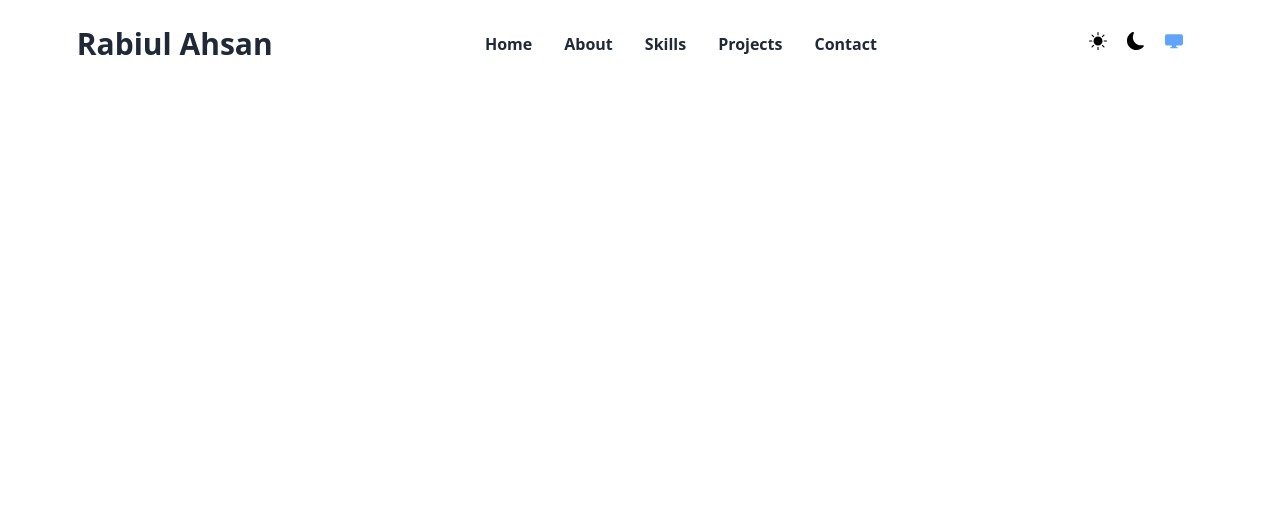
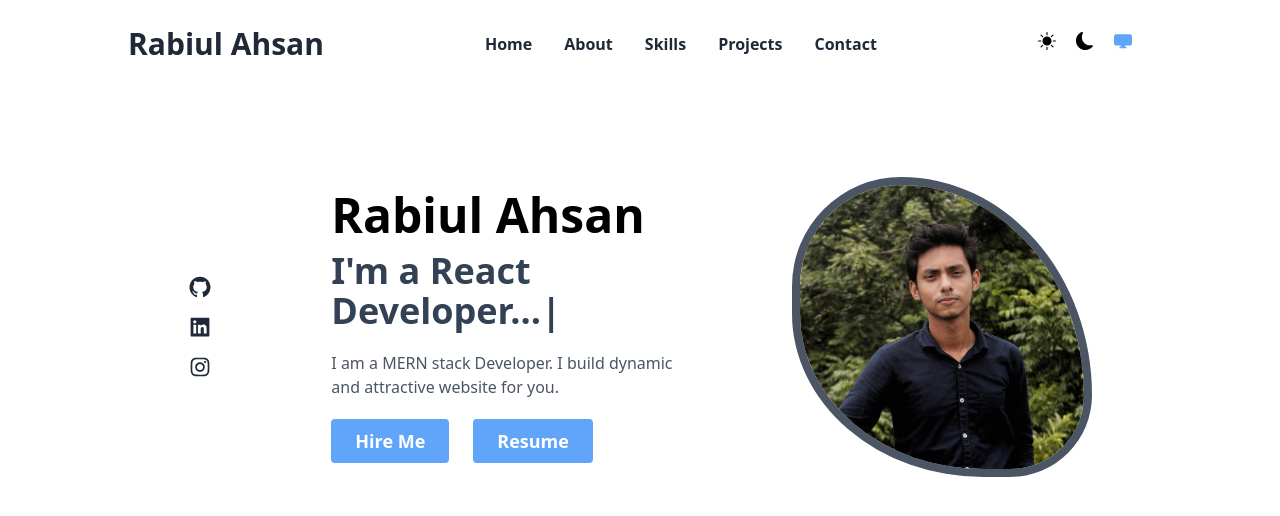
Before and after one commit to rabiulahsan/portfolio, a React (Vite) app: page / in a window 1280 px wide. Shown: the top 516 px of the page. Built offline with nearby package versions, Linux system fonts and the light colour scheme.

Commit message:
header image annimated and typing annimation added

```diff
--- a/package.json
+++ b/package.json
@@ -18,6 +18,7 @@
     "react-icons": "^4.10.1",
     "react-router-dom": "^6.14.0",
     "react-scroll": "^1.8.9",
+    "react-type-animation": "^3.1.0",
     "sort-by": "^1.2.0"
   },
   "devDependencies": {
--- /dev/null
+++ b/src/Components/Header/Header.css
@@ -0,0 +1,40 @@
+.header-img img{
+    animation: profile-animate 6s ease-in-out infinite 1s;
+}
+@keyframes profile-animate{
+    0%{
+        border-radius: 60% 40% 30% 70% / 60% 30% 70% 40%;
+    }
+    25%{
+        border-radius: 30% 70% 70% 40% / 40% 70% 40% 80%;
+    }
+    50%{
+        border-radius: 80% 40% 70% 30% / 80% 40% 70% 30%;
+    }
+    75%{
+        border-radius: 40% 70% 30% 70% / 40% 80% 30% 60%;
+    }
+    100%{
+        border-radius: 60% 40% 30% 70% / 60% 30% 70% 40%;
+    }
+}
+
+
+
+.button::before {
+    content: "";
+    position: absolute;
+    top: var(--before-top);
+    left: var(--before-left);
+    width: 0;
+    height: 0;
+    border-radius: 50%;
+    background-color: rgb(239, 116, 34);
+    transform: translate(-50%, -50%);
+    transition: width 0.5s, height 0.5s;
+  }
+   .button:hover::before {
+    cursor: pointer;
+    height: 400px;
+    width: 400px;
+  }
--- /dev/null
+++ b/src/Components/Header/Header.jsx
@@ -0,0 +1,130 @@
+import {
+  AiOutlineGithub,
+  AiFillLinkedin,
+  AiOutlineInstagram,
+} from "react-icons/ai";
+import "./Header.css";
+import { useState } from "react";
+import { TypeAnimation } from "react-type-animation";
+
+const Header = () => {
+  const [coordinates, setCoordinates] = useState({ x: 0, y: 0 });
+  const handleMouseMove = (e) => {
+    const x = e.pageX - e.currentTarget.offsetLeft;
+    const y = e.pageY - e.currentTarget.offsetTop;
+
+    setCoordinates({ x, y });
+  };
+  const buttonStyles = {
+    "--before-top": `${coordinates.y}px`,
+    "--before-left": `${coordinates.x}px`,
+  };
+
+  const handleButtonClick = () => {
+    const fileUrl =
+      "https://drive.google.com/file/d/1bnqiDpGTjVy1KgFha5D3GZlKeg2-Q7lF/view?usp=sharing";
+    window.open(fileUrl, "_blank");
+  };
+
+  return (
+    <div className="px-[10%] py-[8%]   flex justify-around items-center">
+      <div className="">
+        <ul className="text-2xl dark:text-white flex flex-col gap-y-4 items-center">
+          <li>
+            <a
+              title="Github Profile link"
+              href="https://github.com/rabiulahsan"
+              target="blank"
+              className="hover:text-blue-400"
+            >
+              <AiOutlineGithub></AiOutlineGithub>
+            </a>
+          </li>
+          <li>
+            <a
+              title="Linkedin Profile link"
+              href="https://www.linkedin.com/in/rabiul-ahsan/"
+              target="blank"
+              className="hover:text-blue-400"
+            >
+              <AiFillLinkedin></AiFillLinkedin>
+            </a>
+          </li>
+          <li>
+            <a
+              title="Instagram Profile link"
+              href="https://www.instagram.com/_rabiul_ahsan_/"
+              target="blank"
+              className="hover:text-blue-400"
+            >
+              <AiOutlineInstagram></AiOutlineInstagram>
+            </a>
+          </li>
+        </ul>
+      </div>
+      <div className=" w-1/3">
+        <p className="text-black dark:text-white text-5xl font-bold">
+          Rabiul Ahsan
+        </p>
+        <p className="text-4xl font-semibold text-slate-700 dark:text-blue-400 mt-3">
+          I&apos;m a{" "}
+          <span>
+            <TypeAnimation
+              sequence={[
+                // Same substring at the start will only be typed once, initially
+                "Web Developer...",
+                1500,
+                "React Developer...",
+                1500,
+                "Front End Developer...",
+                1500,
+                "MERNstack Developer...",
+                1500,
+              ]}
+              speed={40}
+              repeat={Infinity}
+            />
+          </span>
+        </p>
+        <p className="text-gray-600 dark:text-gray-400 my-5">
+          I am a MERN stack Developer. I build dynamic and attractive website
+          for you.
+        </p>
+        <div className="flex gap-x-6">
+          <a
+            href=""
+            target="blank"
+            download="Rabiuls Resume.pdf"
+            onClick={handleButtonClick}
+          >
+            <button
+              onMouseMove={(e) => handleMouseMove(e)}
+              style={buttonStyles}
+              className={`button px-6 py-2 font-semibold text-lg rounded text-white inline-flex relative overflow-hidden bg-blue-400`}
+            >
+              <span className="relative z-10">Hire Me</span>
+            </button>
+          </a>
+          <a href="">
+            <button
+              onMouseMove={(e) => handleMouseMove(e)}
+              style={buttonStyles}
+              className={`button px-6 py-2 font-semibold text-lg rounded text-white inline-flex relative overflow-hidden bg-blue-400`}
+            >
+              <span className="relative z-10">Resume</span>
+            </button>
+          </a>
+        </div>
+      </div>
+      <div className="header-img">
+        <img
+          src="/src/assets/rabiul.jpg"
+          className="h-[300px] border-8 border-gray-600"
+          alt=""
+        />
+      </div>
+    </div>
+  );
+};
+
+export default Header;
--- a/src/Components/Home/Home.jsx
+++ b/src/Components/Home/Home.jsx
@@ -1,9 +1,11 @@
+import Header from "../Header/Header";
 import Navbar from "../Navbar/Navbar";
 
 const Home = () => {
   return (
-    <div className=" dark:bg-slate-800 ">
+    <div className=" dark:bg-slate-900 ">
       <Navbar></Navbar>
+      <Header></Header>
     </div>
   );
 };
--- a/src/Components/Navbar/Navbar.jsx
+++ b/src/Components/Navbar/Navbar.jsx
@@ -66,7 +66,7 @@ const Navbar = () => {
 
   return (
     <div>
-      <div className="flex  justify-between items-center px-[6%] pt-[2%] pb-[1%] bg-white dark:bg-slate-900 sticky top-0 z-10">
+      <div className="flex  justify-between items-center px-[10%] pt-[2%] pb-[1%] bg-white dark:bg-slate-900 sticky top-0 z-10">
         <Link to="/">
           <p className="text-balck dark:text-white font-bold text-3xl cursor-pointer">
             Rabiul Ahsan
@@ -125,7 +125,7 @@ const Navbar = () => {
             <BsFillMoonFill></BsFillMoonFill>
           </button>
           <button
-            title="System theme"
+            title="System theme based on Browser"
             onClick={handleSystem}
             className={` mr-5  text-lg ${
               theme === "system" ? "text-blue-400" : ""
```
Also changed, not shown: src/assets/rabiul.jpg (added), 1 other file (tests, documents, lock files or other folders).
